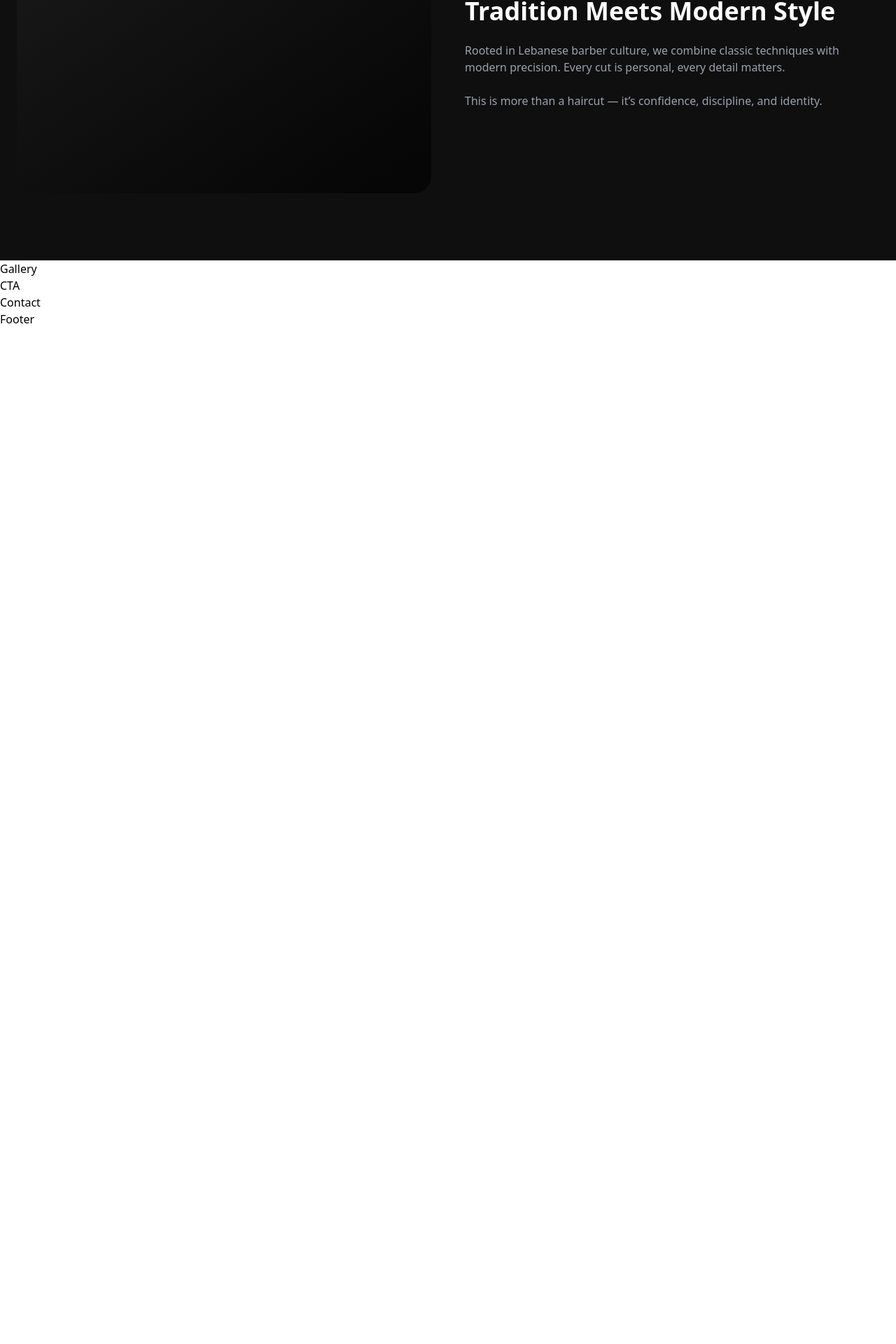
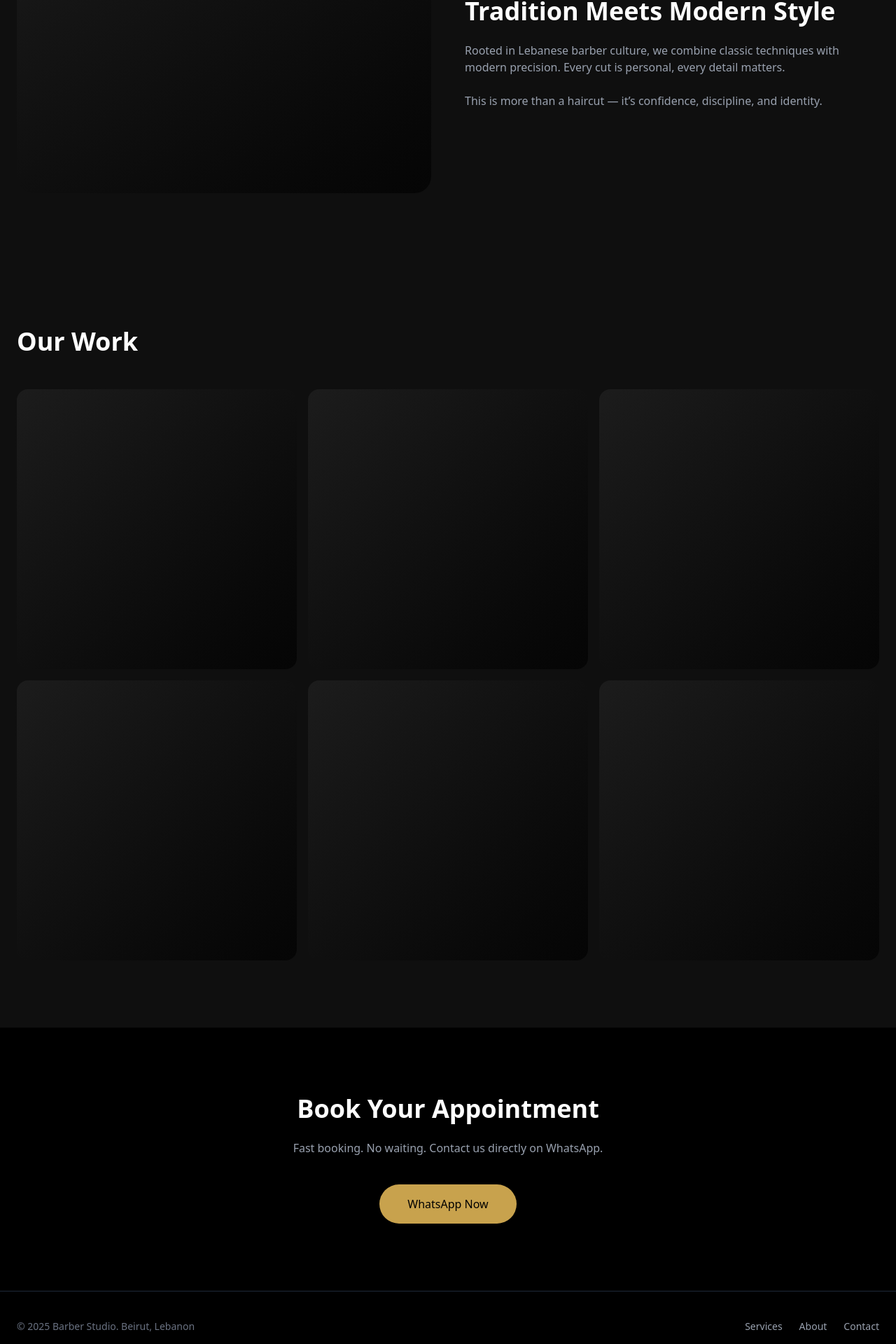
Before and after one commit to AdamAbdallah1/barber-demo, a React (Vite) app: page / in a window 1280 px wide. Shown: the part 1446-3366 px from the top of the page at 70% size. Before the commit the page ends 1914 px from the top, so only its background shows below. Built offline with nearby package versions, Linux system fonts and the light colour scheme.

Commit message:
Adding gallery, footer

```diff
--- a/src/App.jsx
+++ b/src/App.jsx
@@ -1,11 +1,10 @@
-import Navbar from './components/Navbar'
-import Hero from './components/Hero'
-import Services from './components/Services'
-import About from './components/About'
-import Gallery from './components/Gallery'
-import CTA from './components/CTA'
-import Contact from './components/Contact'
-import Footer from './components/Footer'
+import Navbar from "./components/Navbar"
+import Hero from "./components/Hero"
+import Services from "./components/Services"
+import About from "./components/About"
+import Gallery from "./components/Gallery"
+import ContactCTA from "./components/ContactCTA"
+import Footer from "./components/Footer"
 
 function App() {
   return (
@@ -15,8 +14,7 @@ function App() {
       <Services />
       <About />
       <Gallery />
-      <CTA />
-      <Contact />
+      <ContactCTA />
       <Footer />
     </>
   )
--- a/src/components/CTA.jsx
+++ /dev/null
@@ -1,9 +0,0 @@
-import React from 'react'
-
-function CTA() {
-  return (
-    <div>CTA</div>
-  )
-}
-
-export default CTA
--- a/src/components/Contact.jsx
+++ /dev/null
@@ -1,9 +0,0 @@
-import React from 'react'
-
-function Contact() {
-  return (
-    <div>Contact</div>
-  )
-}
-
-export default Contact
--- a/src/components/Footer.jsx
+++ b/src/components/Footer.jsx
@@ -1,8 +1,18 @@
-import React from 'react'
+const Footer = () => {
+  return (
+    <footer className="bg-black py-10 border-t border-gray-800">
+      <div className="max-w-7xl mx-auto px-6 flex flex-col md:flex-row justify-between items-center gap-6">
+        <span className="text-gray-500 text-sm">
+          © 2025 Barber Studio. Beirut, Lebanon
+        </span>
 
-function Footer() {
-  return (
-    <div>Footer</div>
+        <div className="flex gap-6 text-gray-400 text-sm">
+          <a href="#services">Services</a>
+          <a href="#about">About</a>
+          <a href="#contact">Contact</a>
+        </div>
+      </div>
+    </footer>
   )
 }
 
--- a/src/components/Gallery.jsx
+++ b/src/components/Gallery.jsx
@@ -1,8 +1,30 @@
-import React from 'react'
+import { motion } from "framer-motion"
+
+const images = Array.from({ length: 6 })
 
 const Gallery = () => {
   return (
-    <div>Gallery</div>
+    <section className="bg-[#0f0f0f] py-24">
+      <div className="max-w-7xl mx-auto px-6">
+        <motion.h2
+          initial={{ opacity: 0, y: 20 }}
+          whileInView={{ opacity: 1, y: 0 }}
+          className="text-white text-4xl font-bold mb-12"
+        >
+          Our Work
+        </motion.h2>
+
+        <div className="grid grid-cols-2 md:grid-cols-3 gap-4">
+          {images.map((_, i) => (
+            <motion.div
+              key={i}
+              whileHover={{ scale: 1.03 }}
+              className="aspect-square rounded-2xl bg-gradient-to-br from-[#1c1c1c] to-[#050505]"
+            />
+          ))}
+        </div>
+      </div>
+    </section>
   )
 }
 
--- a/src/index.css
+++ b/src/index.css
@@ -1 +1,9 @@
 @import "tailwindcss";
+
+html {
+  scroll-behavior: smooth;
+}
+
+body {
+  background-color: #000;
+}
```
